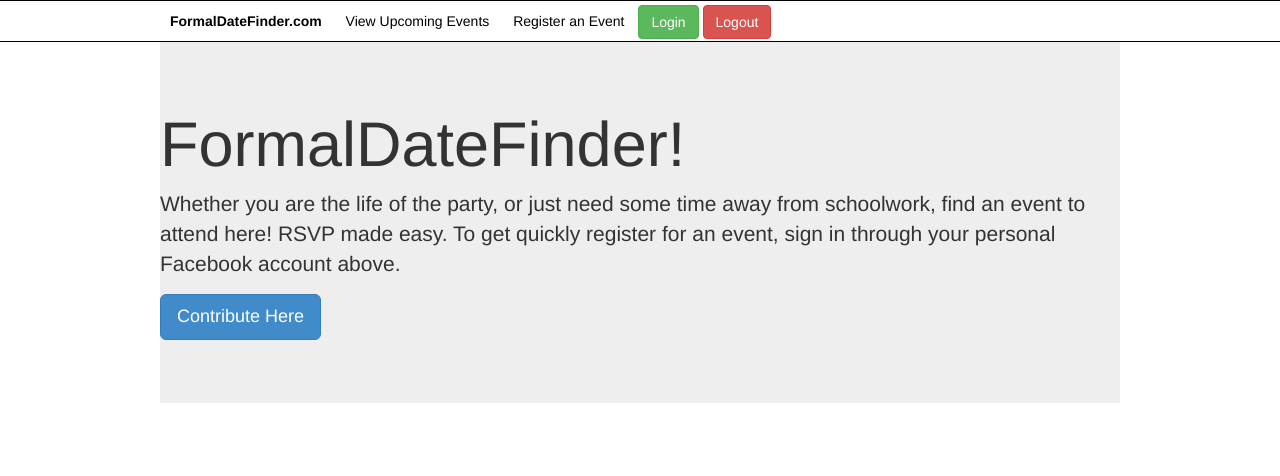
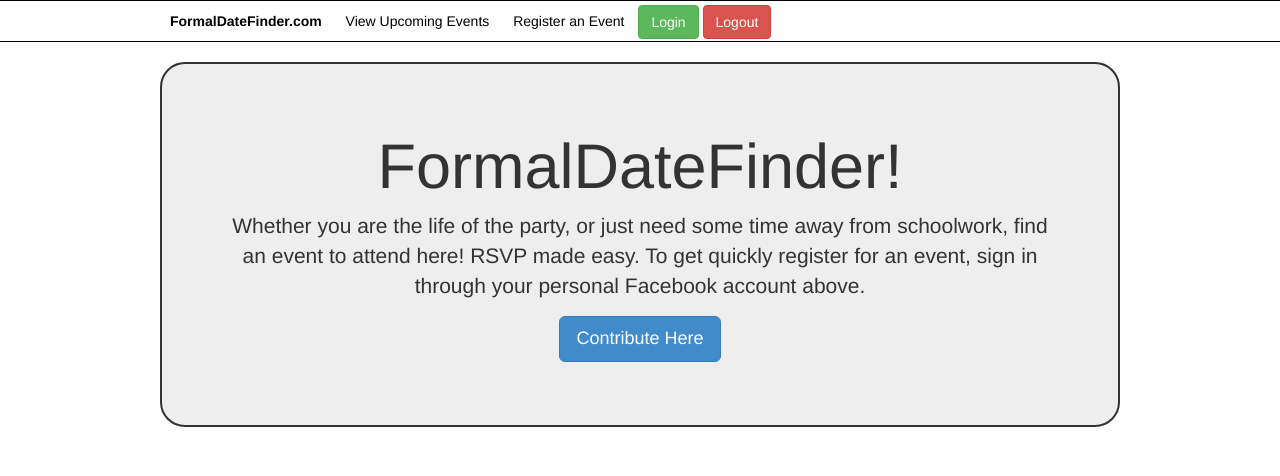
Before and after one commit to malea/formaldatefinder, a Django app: page / in a window 1280 px wide. Shown: the top 476 px of the page. Run offline with Django 3.2, Linux system fonts and the light colour scheme; some libraries are stand-ins or nearby versions.

Commit message:
update style

```diff
--- a/populate_event.py
+++ b/populate_event.py
@@ -6,7 +6,7 @@ python3 manage.py shell < populate_event.py
 
 """
 
-valid_FIDs = ['1600658491', '1600658492', '1600658401',
+valid_FIDs = ['1600658491', '1330754109', '1600658492', '1600658401',
         '1600658405', '1600658417', '1600658420', '1600658423',
         '1600658429', '1600658435', '1600658437']
 
--- a/static/css/main.css
+++ b/static/css/main.css
@@ -132,3 +132,8 @@ img {
   border: 2px solid;
   border-radius: 25px;
 }
+
+#welcome-message {
+  border: 2px solid;
+  border-radius: 25px;
+}
--- a/templates/index.html
+++ b/templates/index.html
@@ -5,13 +5,15 @@
 {% block content %}
 
 
+<div class="container" align="center">
     <div class="promo-content">
-    <div class="jumbotron">
+    <div class="jumbotron" id="welcome-message">
           <h1>FormalDateFinder!</h1>
           <p>Whether you are the life of the party, or just need some time away from schoolwork, find an event to attend here! RSVP made easy. To get quickly register for an event, sign in through your personal Facebook account above.</p>
               <p><a class="btn btn-primary btn-lg" href="http://www.github.com/malea/formaldatefinder" role="button">Contribute Here</a></p>
     </div>
     </div>
+  </div>
 
 
 {% endblock %}
```
